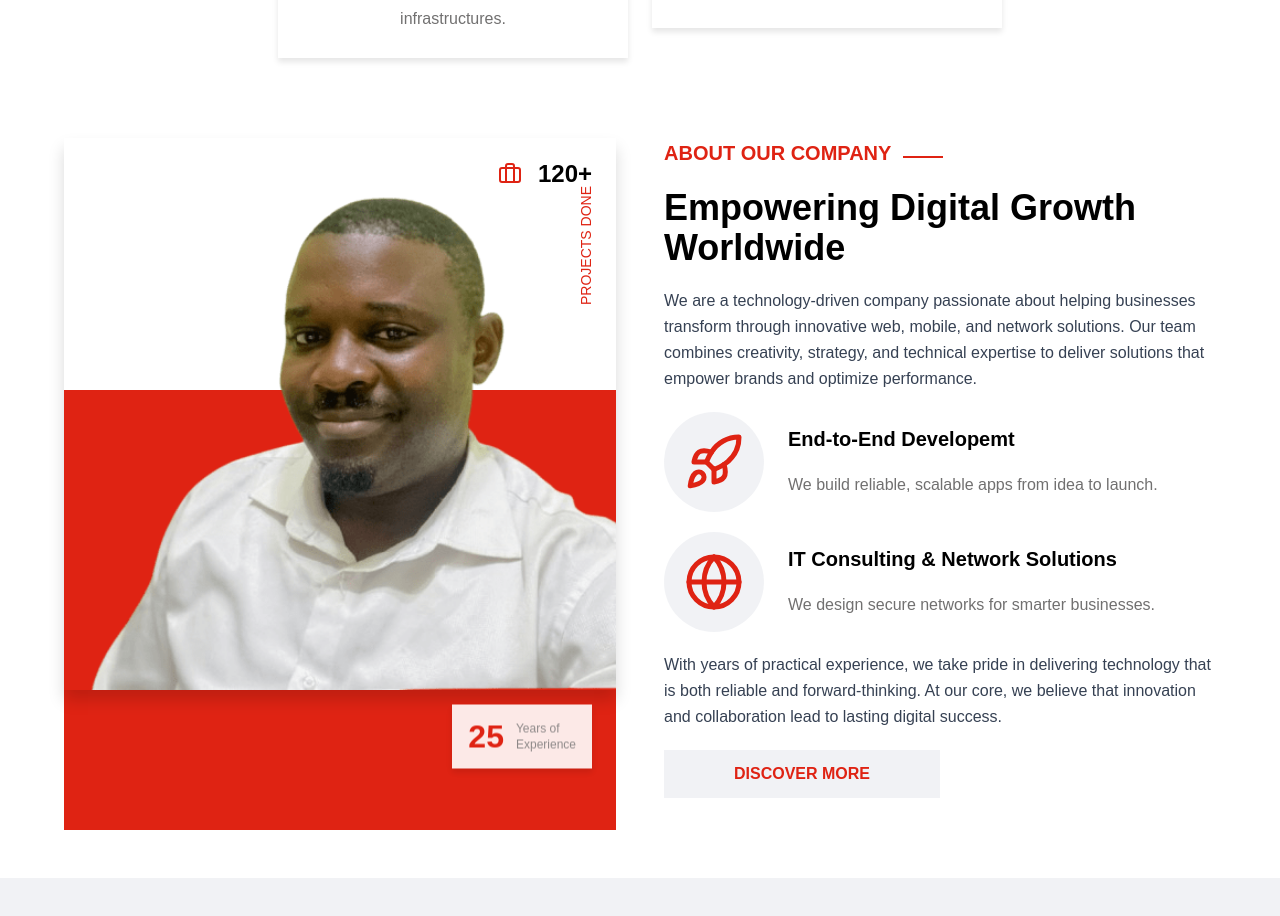
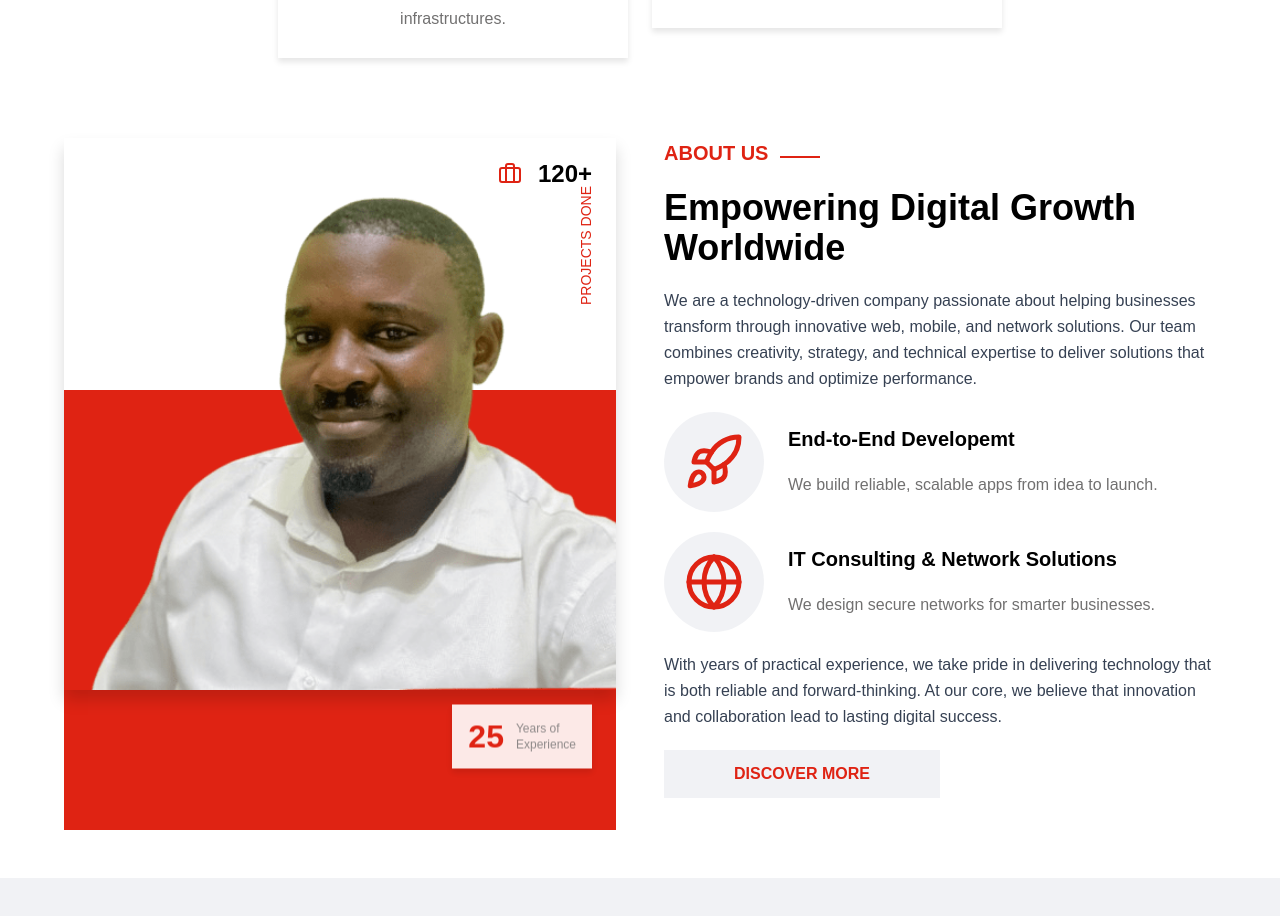
Before and after one commit to fastweb-cm/company-website, a React (Vite) app in the folder app/: page / in a window 1280 px wide. Shown: the part 1320-2236 px from the top of the page. Built offline with nearby package versions, Linux system fonts and the light colour scheme.

Commit message:
rnamed about

```diff
--- a/app/src/components/HomeAbout.jsx
+++ b/app/src/components/HomeAbout.jsx
@@ -53,7 +53,7 @@ export default function HomeAbout({show = true}) {
 
         {/* ===== TEXT SIDE ===== */}
         <div className="flex flex-col gap-5">
-        <SectionHeaderText title="ABOUT OUR COMPANY" />
+        <SectionHeaderText title="ABOUT US" />
 
           <h1 className="font-extrabold text-4xl">Empowering Digital Growth Worldwide</h1>
           <p className="text-gray-700 leading-relaxed">
```
